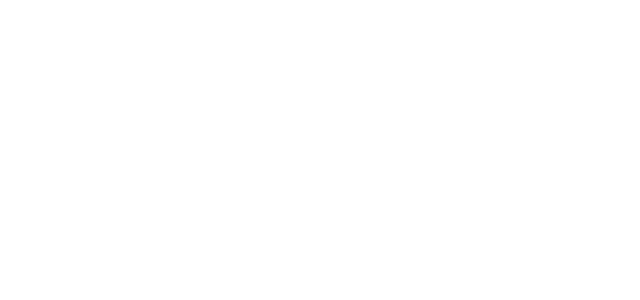
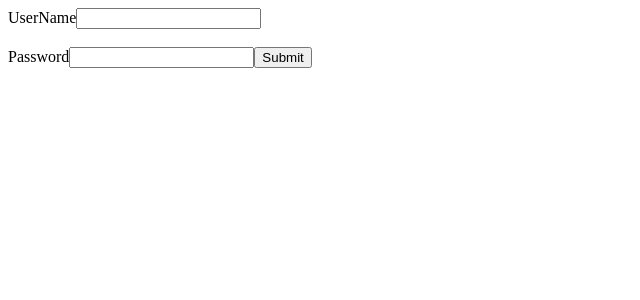
Before and after one commit to ceasle/live-auction, a React (Create React App) app: page /login in a window 1280 px wide. Before the commit this address had no page. Shown: the top 300 px of the page, without its empty margins (0-640 px from the left). Built offline with nearby package versions, Linux system fonts and the light colour scheme.

Commit message:
login, token storage/retrieve added

```diff
--- a/src/App.tsx
+++ b/src/App.tsx
@@ -5,6 +5,7 @@ import { CreateAuction } from "./components/CreateAuction/CreateAuction";
 import { Auction } from "./components/Auction/Auction";
 import { Default } from "./components/Default/Default";
 import { Loading } from "./components/shared/Loading/Loading";
+import { Login } from "./components/Login/Login";
 
 export default function App() {
   return (
@@ -14,6 +15,7 @@ export default function App() {
         <Route path="/home" element={<Home />} />
         <Route path="/create" element={<CreateAuction />} />
         <Route path="/auction" element={<Auction />} />
+        <Route path="/login" element={<Login />} />
         {/* Add Testing UI component to this route
             Remove the route before prod */}
         <Route path="/test" element={<Loading />} />
--- a/src/components/Auction/Auction.tsx
+++ b/src/components/Auction/Auction.tsx
@@ -8,10 +8,16 @@ export const Auction = () => {
   const [isLoading, setLoadingData] = useState<boolean>(true);
 
   useEffect(() => {
-    axios.get(AUCTION_PAGE_URL).then((response) => {
-      setData(response.data);
-      setLoadingData(false);
-    });
+    axios
+      .get(AUCTION_PAGE_URL, {
+        headers: {
+          Authorization: "Bearer " + localStorage.getItem("ACCESS_TOKEN"),
+        },
+      })
+      .then((response) => {
+        setData(response.data);
+        setLoadingData(false);
+      });
   }, []);
 
   return <>{isLoading ? <Loading /> : <div>{data}</div>}</>;
--- /dev/null
+++ b/src/components/Login/Login.tsx
@@ -0,0 +1,57 @@
+import axios from "axios";
+import { Formik, Form, Field, ErrorMessage } from "formik";
+import { useNavigate } from "react-router-dom";
+import * as Yup from "yup";
+import { LOGIN_PAGE_URL } from "../../constants/apiUrls";
+
+export const Login = () => {
+  let navigate = useNavigate();
+  return (
+    <>
+      <Formik
+        initialValues={{
+          usrnme: "",
+          psswd: "",
+        }}
+        validationSchema={Yup.object({
+          usrnme: Yup.string().required("Required").min(1, "minimum is 1"),
+          psswd: Yup.string().required("Required").min(1, "minimum is 1"),
+        })}
+        onSubmit={(values) => {
+          axios
+            .post(LOGIN_PAGE_URL, {
+              username: values.usrnme,
+              password: values.psswd,
+            })
+            .then((response) => {
+              alert("success");
+              if (response.status === 200) {
+                localStorage.setItem("ACCESS_TOKEN", response.data.token);
+                localStorage.setItem(
+                  "ACCESS_TOKEN_EXPIRATION",
+                  JSON.stringify(Date.now() + 5 * 60 * 60 * 1000)
+                );
+                navigate("/auction");
+              }
+            })
+            .catch((error) => {
+              alert("failure");
+            });
+        }}
+      >
+        {
+          <Form>
+            <label htmlFor="usrnme">UserName</label>
+            <Field name="usrnme" type="text" />
+            <ErrorMessage name="usrnme" />
+            <br /> <br />
+            <label htmlFor="psswd">Password</label>
+            <Field name="psswd" type="password" />
+            <ErrorMessage name="psswd" />
+            <button type="submit">Submit</button>
+          </Form>
+        }
+      </Formik>
+    </>
+  );
+};
--- a/src/constants/apiUrls.ts
+++ b/src/constants/apiUrls.ts
@@ -8,3 +8,4 @@ export const DEFAULT_PAGE_URL = BASE_PAGE_URL + "/";
 export const HOME_PAGE_URL = BASE_PAGE_URL + "/home";
 export const CREATE_PAGE_URL = BASE_PAGE_URL + "/create";
 export const AUCTION_PAGE_URL = BASE_PAGE_URL + "/auction";
+export const LOGIN_PAGE_URL = BASE_PAGE_URL + "/login";
--- /dev/null
+++ b/src/utils/APIutils.tsx
@@ -0,0 +1,6 @@
+export const isAuthenticated = () => {
+  return (
+    JSON.parse(localStorage.getItem("ACCESS_TOKEN_EXPIRATION") ?? "0") >
+      Date.now() && localStorage.getItem("ACCESS_TOKEN")
+  );
+};
```
